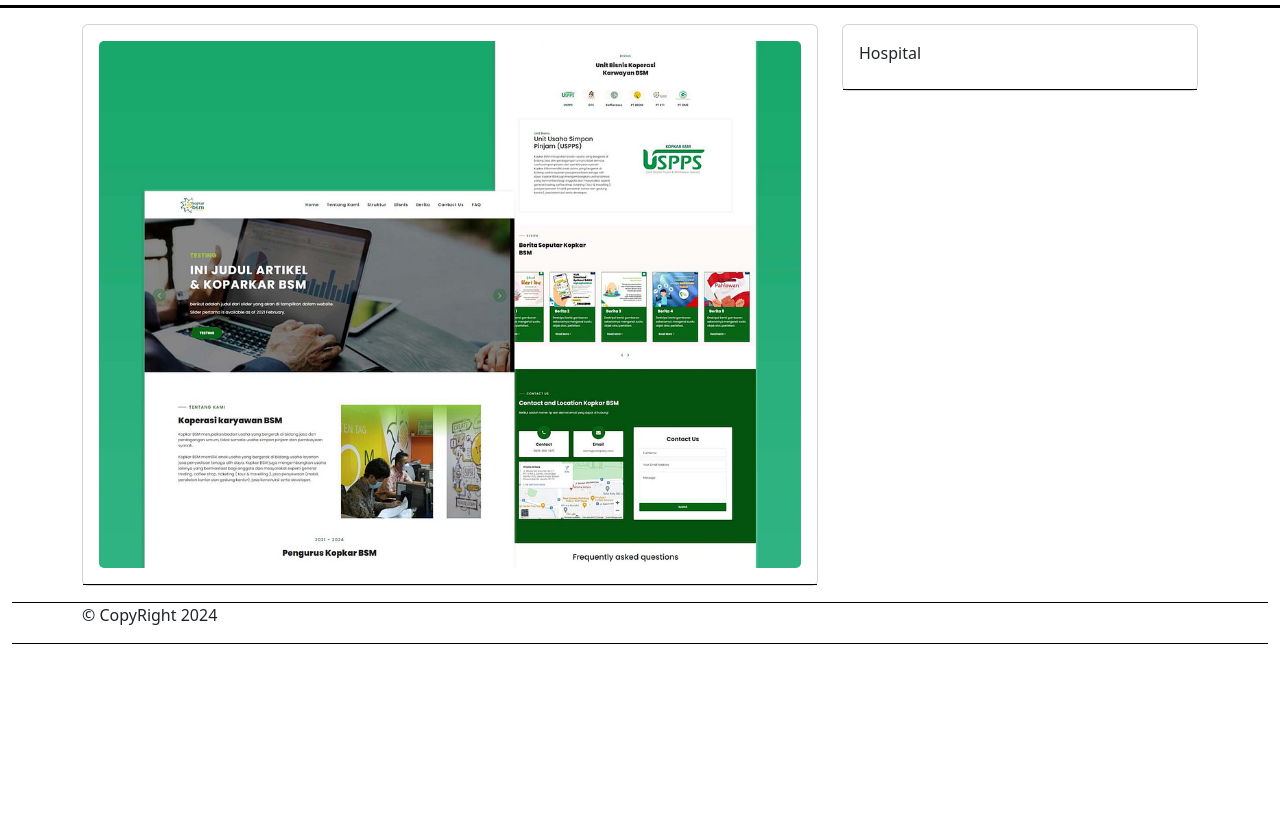
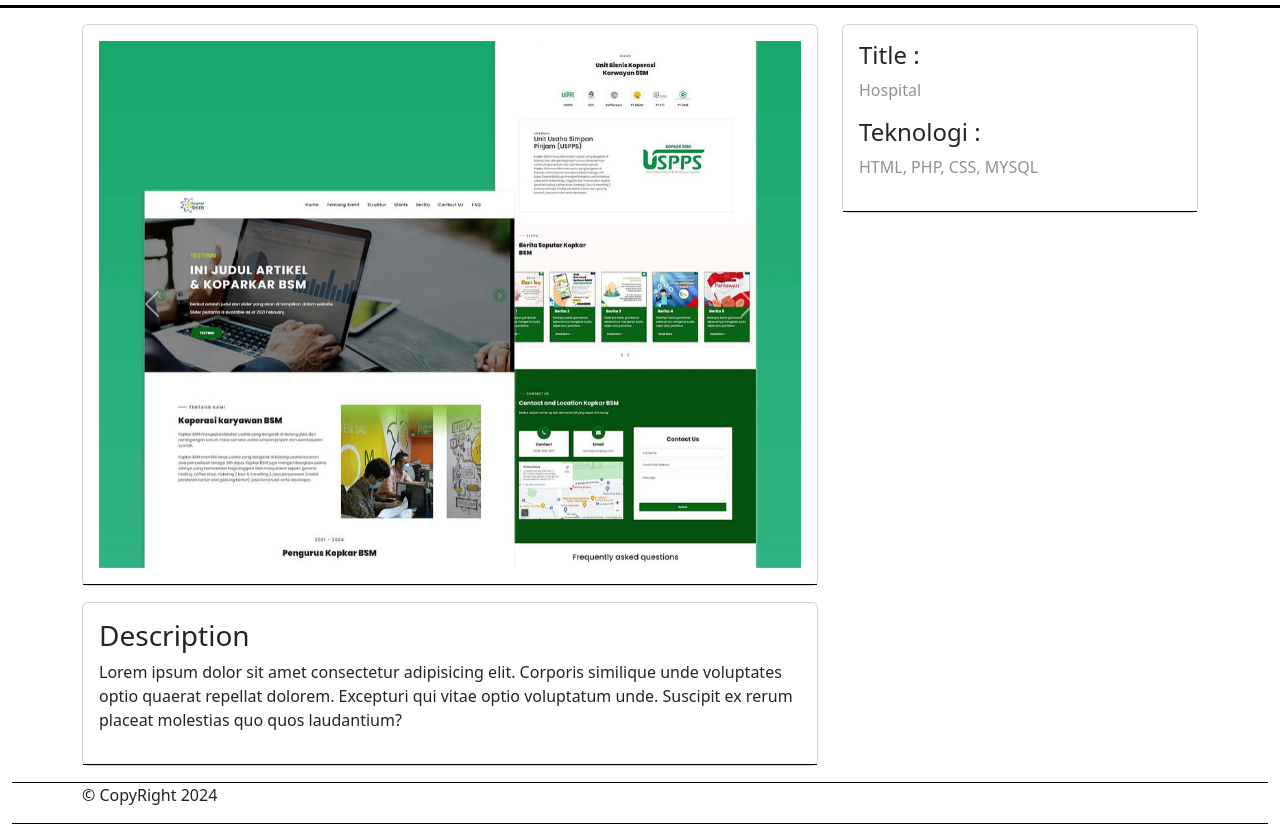
Before and after one commit to ReAct22/portofolio_template, a plain HTML site: page detail.html in a window 1280 px wide. Shown: the part 51-891 px from the top of the page. Before the commit the page ends 800 px from the top, so only its background shows below. Drawn offline with Linux system fonts and the light colour scheme; a web font is replaced by a local one.

Commit message:
detail page update

```diff
--- a/detail.html
+++ b/detail.html
@@ -63,15 +63,60 @@
             <div class="row">
                 <div class="col-sm-8">
                     <div class="card">
-                        <div class="card-body">
-                            <img src="./img/img-1.jpg" class="card-img"alt="">
+                        <div class="card-body ">
+                            <div id="carouselExample" class="carousel slide">
+                                <div class="carousel-inner">
+                                    <div class="text-center">
+                                        <div class="carousel-item active">
+                                            <img src="./img/img-1.jpg" class="d-block w-100" alt="...">
+                                        </div>
+                                        <div class="carousel-item">
+                                            <img src="img/img-2.png" class="d-block w-100" alt="...">
+                                        </div>
+                                        <div class="carousel-item">
+                                            <img src="img/img-3.png" class="d-block w-100" alt="...">
+                                        </div>
+                                    </div>
+                                </div>
+                                <button class="carousel-control-prev" type="button" data-bs-target="#carouselExample"
+                                    data-bs-slide="prev">
+                                    <span class="carousel-control-prev-icon" aria-hidden="true"></span>
+                                    <span class="visually-hidden">Previous</span>
+                                </button>
+                                <button class="carousel-control-next" type="button" data-bs-target="#carouselExample"
+                                    data-bs-slide="next">
+                                    <span class="carousel-control-next-icon" aria-hidden="true"></span>
+                                    <span class="visually-hidden">Next</span>
+                                </button>
+                            </div>
+                            <!-- <img src="./img/img-1.jpg" class="card-img img-thumbnail figure-img w-75"alt=""> -->
                         </div>
                     </div>
                 </div>
                 <div class="col-sm-4">
                     <div class="card">
                         <div class="card-body">
-                            <p class="card-title">Hospital</p>
+                            <h4 class="card-title">Title : </h4>
+                            <p class="opacity-50">Hospital</p>
+                            <h4 class="card-title">Teknologi : </h4>
+                            <p class="opacity-50">HTML, PHP, CSS, MYSQL</p>
+                        </div>
+                    </div>
+                </div>
+            </div>
+        </div>
+
+        <div class="container mt-3">
+            <div class="row">
+                <div class="col-8 col-sm-8 col-lg-8">
+                    <div class="card">
+                        <div class="card-body">
+                            <h3 class="card-title">Description</h3>
+                            <p>
+                                Lorem ipsum dolor sit amet consectetur adipisicing elit. Corporis similique unde
+                                voluptates optio quaerat repellat dolorem. Excepturi qui vitae optio voluptatum unde.
+                                Suscipit ex rerum placeat molestias quo quos laudantium?
+                            </p>
                         </div>
                     </div>
                 </div>
```
